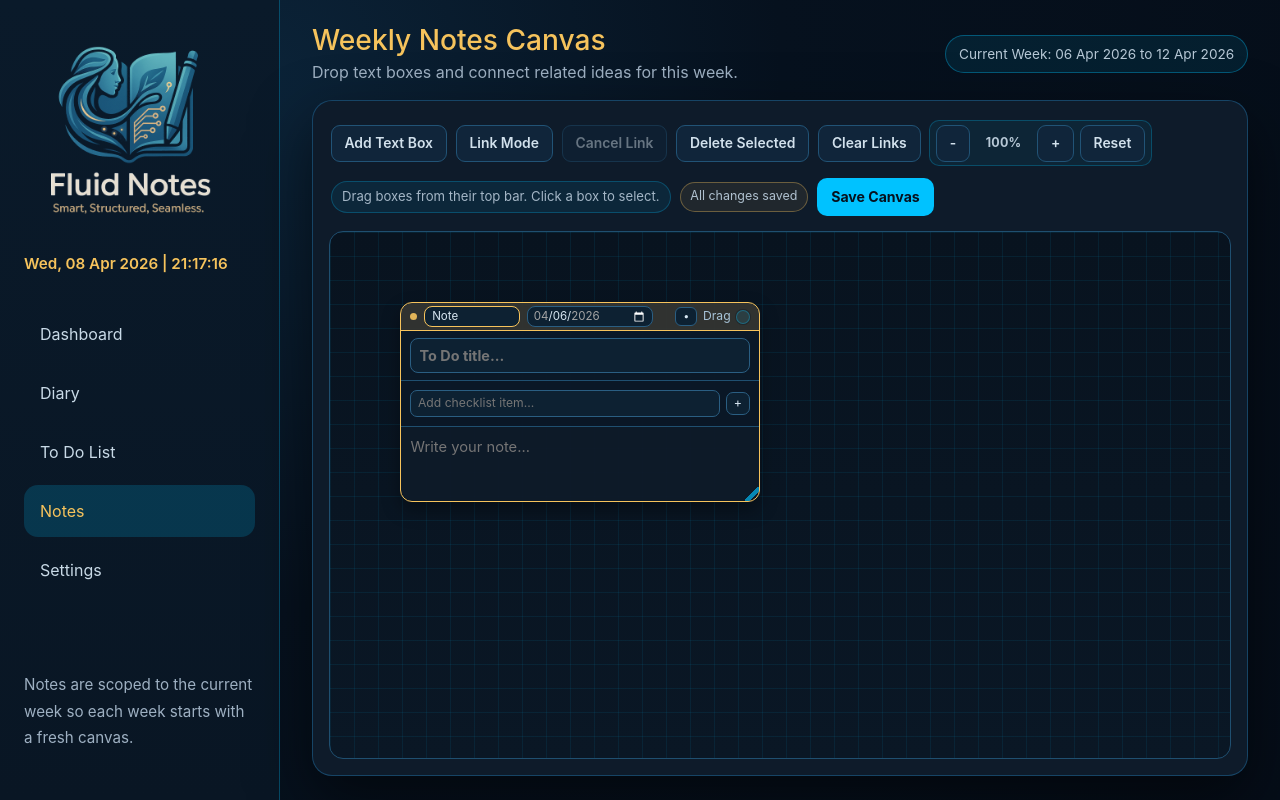
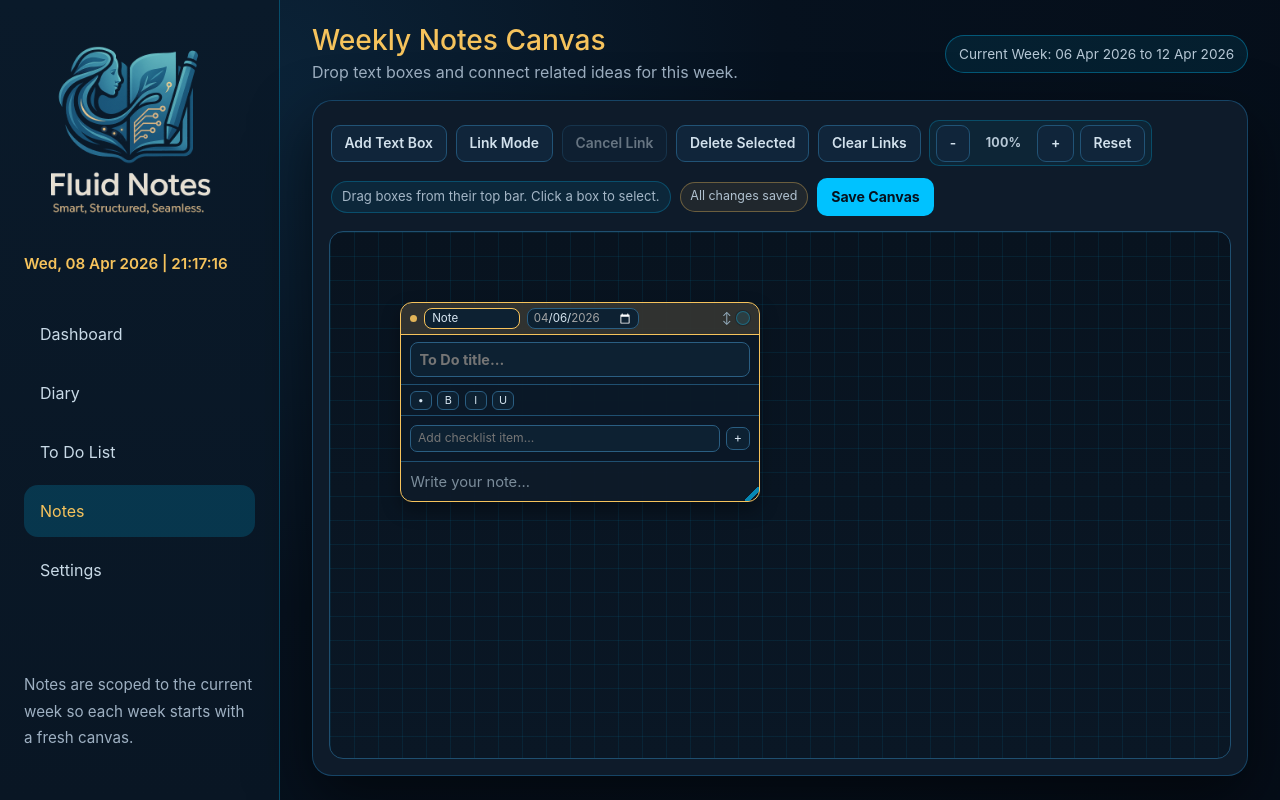
Before and after one commit to mcevoycd/calendar_project, a Django app: page /notes/ in a window 1280 px wide. Run offline with Django 5.2, Linux system fonts and the light colour scheme; the visitor is signed in with stand-in values (Sample User, id 1); data comes from the database, SQL or seed files in the repository; data that the repository does not hold is empty.

Commit message:
Update: Additional Formatting buttons added to Notes

```diff
--- a/dashboard/templates/dashboard/notes.html
+++ b/dashboard/templates/dashboard/notes.html
@@ -420,7 +420,7 @@
     }
 
     .box-head {
-      height: 28px;
+      min-height: 32px;
       background: rgba(0, 194, 255, 0.13);
       border-bottom: 1px solid #1A4968;
       cursor: move;
@@ -428,7 +428,7 @@
       align-items: center;
       justify-content: space-between;
       gap: 0.4rem;
-      padding: 0 0.55rem;
+      padding: 0.2rem 0.55rem;
       font-size: 0.76rem;
       color: #A7C3D7;
       user-select: none;
@@ -445,8 +445,14 @@
     .box-head-right {
       display: inline-flex;
       align-items: center;
-      gap: 0.35rem;
+      gap: 0.28rem;
       flex-shrink: 0;
+    }
+
+    .box-drag-label {
+      font-size: 0.72rem;
+      opacity: 0.9;
+      letter-spacing: 0.01em;
     }
 
     .box-text-tool {
@@ -485,7 +491,7 @@
       border-radius: 8px;
       font-size: 0.72rem;
       padding: 0.12rem 1.55rem 0.12rem 0.45rem;
-      max-width: 160px;
+      max-width: 146px;
       cursor: pointer;
       outline: none;
       line-height: 1.25;
@@ -503,7 +509,7 @@
       border-radius: 8px;
       font-size: 0.72rem;
       padding: 0.12rem 0.35rem;
-      width: 126px;
+      width: 112px;
       outline: none;
       line-height: 1.25;
       cursor: pointer;
@@ -545,13 +551,20 @@
       flex: 1;
       min-height: 72px;
       border: none;
-      resize: none;
       padding: 0.6rem;
       line-height: 1.45;
       background: transparent;
       color: #E5E7EB;
       font-size: 0.92rem;
       outline: none;
+      overflow: auto;
+      white-space: pre-wrap;
+      word-break: break-word;
+    }
+
+    .box-text:empty::before {
+      content: attr(data-placeholder);
+      color: #7B8D9B;
     }
 
     .box-title-row {
@@ -560,6 +573,17 @@
       background: rgba(9, 24, 38, 0.52);
       display: grid;
       gap: 0;
+      flex: 0 0 auto;
+    }
+
+    .box-format-row {
+      border-bottom: 1px solid #1F4F70;
+      padding: 0.34rem 0.55rem;
+      display: flex;
+      align-items: center;
+      gap: 0.34rem;
+      flex-wrap: wrap;
+      background: rgba(9, 24, 38, 0.44);
       flex: 0 0 auto;
     }
 
@@ -916,6 +940,7 @@
           type: boxTypeOptions[0],
           note_date: weekStartIso,
           completed: false,
+          body_html: '',
           text: ''
         };
       }
@@ -973,6 +998,10 @@
           box.text = '';
         }
         box.text = box.text.slice(0, 1200);
+        if (typeof box.body_html !== 'string') {
+          box.body_html = '';
+        }
+        box.body_html = box.body_html.slice(0, 5000);
         if (typeof box.title !== 'string') {
           box.title = '';
         }
@@ -1035,6 +1064,13 @@
 
       function insertLinePrefix(textarea, prefix) {
         if (!textarea) {
+          return;
+        }
+
+        if (typeof textarea.selectionStart !== 'number' || typeof textarea.value !== 'string') {
+          textarea.focus();
+          document.execCommand('insertText', false, '\n' + prefix);
+          textarea.dispatchEvent(new Event('input', { bubbles: true }));
           return;
         }
 
@@ -1197,8 +1233,28 @@
           bulletBtn.title = 'Insert bullet point';
           bulletBtn.textContent = '•';
 
+          const boldBtn = document.createElement('button');
+          boldBtn.type = 'button';
+          boldBtn.className = 'box-text-tool';
+          boldBtn.title = 'Bold';
+          boldBtn.textContent = 'B';
+
+          const italicBtn = document.createElement('button');
+          italicBtn.type = 'button';
+          italicBtn.className = 'box-text-tool';
+          italicBtn.title = 'Italic';
+          italicBtn.textContent = 'I';
+
+          const underlineBtn = document.createElement('button');
+          underlineBtn.type = 'button';
+          underlineBtn.className = 'box-text-tool';
+          underlineBtn.title = 'Underline';
+          underlineBtn.textContent = 'U';
+
           const dragLabel = document.createElement('span');
-          dragLabel.textContent = 'Drag';
+          dragLabel.className = 'box-drag-label';
+          dragLabel.textContent = '↕';
+          dragLabel.title = 'Drag note';
 
           const linkHandle = document.createElement('button');
           linkHandle.type = 'button';
@@ -1271,7 +1327,6 @@
           });
 
           head.appendChild(headLeft);
-          headRight.appendChild(bulletBtn);
           headRight.appendChild(dragLabel);
           headRight.appendChild(linkHandle);
           head.appendChild(headRight);
@@ -1286,9 +1341,19 @@
           titleInput.maxLength = 120;
           titleRow.appendChild(titleInput);
 
-          const text = document.createElement('textarea');
+          const formatRow = document.createElement('div');
+          formatRow.className = 'box-format-row';
+          formatRow.appendChild(bulletBtn);
+          formatRow.appendChild(boldBtn);
+          formatRow.appendChild(italicBtn);
+          formatRow.appendChild(underlineBtn);
+
+          const text = document.createElement('div');
           text.className = 'box-text';
-          text.placeholder = 'Write your note...';
+          text.contentEditable = 'true';
+          text.setAttribute('data-placeholder', 'Write your note...');
+          text.setAttribute('role', 'textbox');
+          text.setAttribute('aria-multiline', 'true');
 
           const checklist = document.createElement('div');
           checklist.className = 'box-checklist';
@@ -1309,6 +1374,24 @@
           }
 
           bindTextTool(bulletBtn, '- ');
+
+          function bindFormatTool(btn, command) {
+            btn.addEventListener('mousedown', function (event) {
+              event.preventDefault();
+              event.stopPropagation();
+            });
+            btn.addEventListener('click', function (event) {
+              event.preventDefault();
+              event.stopPropagation();
+              text.focus();
+              document.execCommand(command, false, null);
+              text.dispatchEvent(new Event('input', { bubbles: true }));
+            });
+          }
+
+          bindFormatTool(boldBtn, 'bold');
+          bindFormatTool(italicBtn, 'italic');
+          bindFormatTool(underlineBtn, 'underline');
 
           function parseBoxText(rawText) {
             const lines = String(rawText || '').split(/\r?\n/);
@@ -1360,8 +1443,23 @@
             return parts.join('\n').slice(0, 1200);
           }
 
+          function htmlToPlainText(html) {
+            const temp = document.createElement('div');
+            temp.innerHTML = String(html || '');
+            return (temp.textContent || temp.innerText || '').replace(/\r/g, '');
+          }
+
+          function plainTextToHtml(plainText) {
+            const escaped = String(plainText || '')
+              .replace(/&/g, '&amp;')
+              .replace(/</g, '&lt;')
+              .replace(/>/g, '&gt;');
+            return escaped.replace(/\n/g, '<br>');
+          }
+
           function syncBoxText() {
             box.title = String(titleInput.value || '').trim().slice(0, 120);
+            box.body_html = String(text.innerHTML || '').slice(0, 5000);
             box.text = composeBoxText();
             markDirty();
           }
@@ -1464,14 +1562,19 @@
           const parsed = parseBoxText(box.text);
           titleInput.value = (String(box.title || '').trim() || parsed.title || '').slice(0, 120);
           checklistItems = parsed.checklist;
-          bodyText = parsed.body;
-          text.value = bodyText;
+          if (String(box.body_html || '').trim()) {
+            text.innerHTML = box.body_html;
+            bodyText = htmlToPlainText(text.innerHTML).replace(/^\n+|\n+$/g, '');
+          } else {
+            bodyText = parsed.body;
+            text.innerHTML = plainTextToHtml(bodyText);
+          }
 
           const resizeHandle = document.createElement('div');
           resizeHandle.className = 'box-resize';
 
           text.addEventListener('input', function () {
-            bodyText = text.value;
+            bodyText = htmlToPlainText(text.innerHTML).replace(/^\n+|\n+$/g, '');
             syncBoxText();
           });
 
@@ -1522,6 +1625,7 @@
 
           boxEl.appendChild(head);
           boxEl.appendChild(titleRow);
+          boxEl.appendChild(formatRow);
           boxEl.appendChild(checklist);
           boxEl.appendChild(text);
           boxEl.appendChild(resizeHandle);
@@ -1606,6 +1710,7 @@
               type: sanitizeType(box.type),
               note_date: sanitizeNoteDate(box.note_date),
               completed: !!box.completed,
+              body_html: box.body_html || '',
               text: box.text || ''
             };
           }),
--- a/dashboard/views.py
+++ b/dashboard/views.py
@@ -1313,6 +1313,7 @@ def notes_view(request):
                     'type': 'Note',
                     'note_date': week_start.isoformat(),
                     'completed': False,
+                    'body_html': '',
                     'text': '',
                 }
             ],
@@ -1360,6 +1361,11 @@ def notes_view(request):
             if not isinstance(text, str):
                 text = ''
             text = text[:1200]
+
+            body_html = item.get('body_html', '')
+            if not isinstance(body_html, str):
+                body_html = ''
+            body_html = body_html[:5000]
 
             title = item.get('title', '')
             if not isinstance(title, str):
@@ -1397,6 +1403,7 @@ def notes_view(request):
                     'type': box_type,
                     'note_date': parsed_note_date.isoformat(),
                     'completed': completed,
+                    'body_html': body_html,
                     'text': text,
                 }
             )
```
